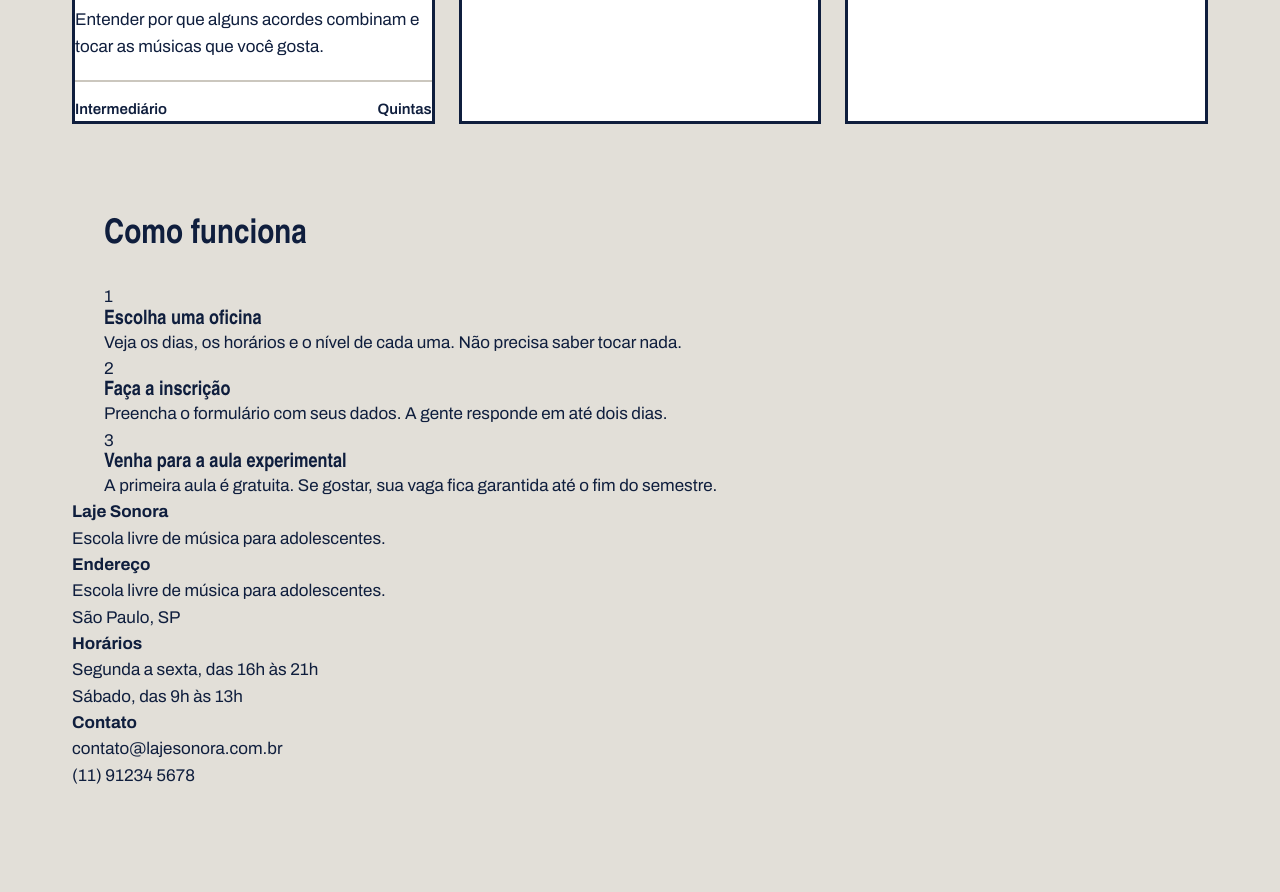
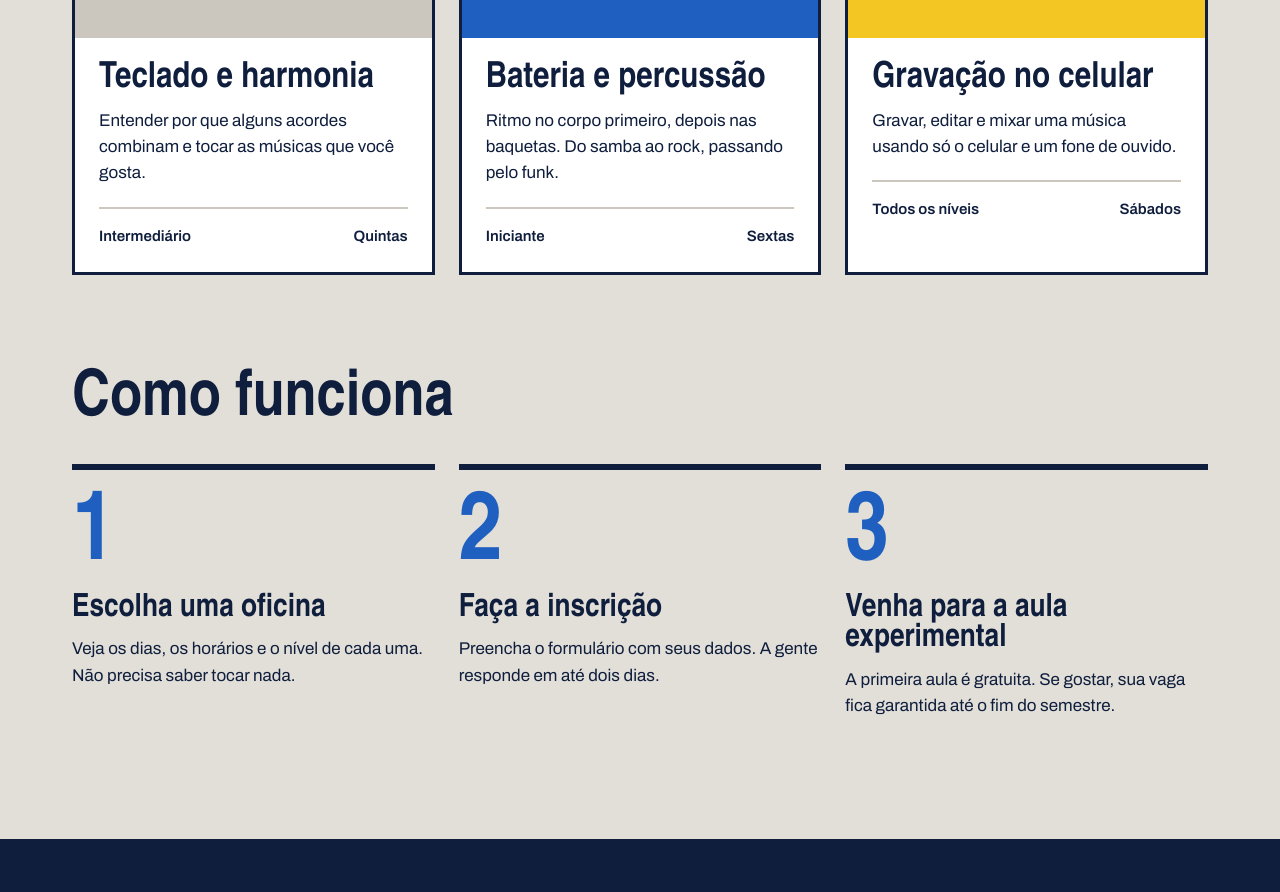
Before and after one commit to pedrao8/lajesonora, a plain HTML site: page index.html in a window 1280 px wide. Shown: the part 1465-2357 px from the top of the page. Before the commit the page ends 2254 px from the top, so only its background shows below. Drawn offline with Linux system fonts and the light colour scheme; a web font is replaced by a local one.

Commit message:
pagina inicial pronta

```diff
--- a/index.css
+++ b/index.css
@@ -5,15 +5,14 @@
 }
 
 :root {
-    --concreto: #E2DFD8;
-    --concreto-escuro: #CBC7BE;
-    --tinta: #0F1E3D;
-    --caixa-dagua: #1F5FBF;
-    --fita: #F3C623;
-    --branco: #FFFFFF;
-
-    --fonte-cartaz: "Big Shoulders", "Arial Narrow", sans-serif;
-    --fonte-texto: "Archivo", Arial, sans-serif;
+    --concreto:#E2DFD8;
+    --concreto-escuro:#CBC7BE;
+    --tinta:#0F1E3D;
+    --caixa-dagua:#1F5FBF;
+    --fita:#F3C623;
+    --branco:#FFFFFF;
+    --fonte-cartaz:"Big Shoulders", "Arial Narrow", sans-serif;
+    --fonte-texto:"Archivo", Arial, sans-serif;
 }
 
 body {
@@ -25,7 +24,7 @@ body {
 }
 
 a {
-  color: inherit;
+    color:inherit
 }
 
 h1, h2, h3 {
@@ -63,7 +62,7 @@ h1, h2, h3 {
     font-weight: 600;
     text-decoration: none;
     padding-bottom: 4px;
-    border-bottom: 4px solid transparent
+    border-bottom: 4px solid transparent;
 }
 
 .menu a:hover {
@@ -74,29 +73,29 @@ h1, h2, h3 {
     border-bottom-color: var(--fita);
 }
 
-.cartazes{
+.cartazes {
     margin-top: 16px;
     display: flex;
-    gap:16px;
+    gap: 16px;
 }
 
-.cartaz{
+.cartaz {
     padding: 40px;
 }
 
-.cartaz-principal{
+.cartaz-principal {
     background-color: var(--caixa-dagua);
-    text-decoration-color: var(--branco);
+    color: var(--branco);
     flex: 2;
 }
 
-.cartaz-principal h1{
+.cartaz-principal h1 {
     font-size: 132px;
     max-width: 9ch;
 }
 
-.cartaz-lateral{
-    background-color: var(--tinta);
+.cartaz-lateral {
+    background-color: var(--fita);
     flex: 1;
     display: flex;
     flex-direction: column;
@@ -105,79 +104,82 @@ h1, h2, h3 {
     align-items: flex-start;
 }
 
-.cartaz-lateral p{
+.cartaz-lateral p {
     font-size: 22px;
     font-weight: 600;
     line-height: 1.3;
 }
 
-.botao{
+.botao {
     background-color: var(--tinta);
+    color: var(--branco);
     font-weight: 700;
     text-decoration: none;
     padding-top: 16px;
     padding-bottom: 16px;
-    padding-inline: 28px;
+    padding-left: 28px;
+    padding-right: 28px;
     border: none;
-    font: 17px var(--fonte-texto);
+    font-family: var(--fonte-texto);
+    font-size: 17px;
     cursor: pointer;
 }
 
-.botao:hover{
+.botao:hover {
     background-color: var(--caixa-dagua);
 }
 
-.secao{
+.secao {
     margin-top: 96px;
 }
 
-.titulo-secao{
-    font-size: 34px;
+.titulo-secao {
+    font-size: 64px;
     margin-bottom: 32px;
 }
 
-.cards{
+.cards {
     display: flex;
     flex-wrap: wrap;
     gap: 24px;
 }
 
-.card{
+.card {
     background-color: var(--branco);
     border: 3px solid var(--tinta);
     flex: 1 1 340px;
 }
 
-.card .foto{
+.card .foto {
     height: 170px;
 }
 
-.foto{
+.foto {
     background-color: var(--concreto-escuro);
 }
 
-.foto-azul{
+.foto-azul {
     background-color: var(--caixa-dagua);
 }
 
-.foto-amarela{
+.foto-amarela {
     background-color: var(--fita);
 }
 
-.foto-tinta{
+.foto-tinta {
     background-color: var(--tinta);
 }
 
-.card .texto{
+.card-texto {
     padding: 24px;
 }
 
-.card h3{
+.card h3 {
     font-size: 36px;
     margin-bottom: 12px;
 }
 
-.card-info{
+.card-info {
     margin-top: 20px;
     padding-top: 16px;
     border-top: 2px solid var(--concreto-escuro);
@@ -186,3 +188,50 @@ h1, h2, h3 {
     display: flex;
     justify-content: space-between;
 }
+
+.passos {
+    display: flex;
+    gap: 24px;
+}
+
+.passo {
+    border-top: 6px solid var(--tinta);
+    padding-top: 20px;
+    flex: 1;
+}
+
+.passo-numero {
+    font-family: var(--fonte-cartaz);
+    font-size: 96px;
+    font-weight: 900;
+    line-height: 1;
+    color: var(--caixa-dagua);
+}
+
+.passo h3 {
+    font-size: 32px;
+    margin-block: 8px 12px;
+}
+
+.rodape {
+    margin-top: 120px;
+    background-color: var(--tinta);
+    color: var(--concreto);
+    padding-block: 56px;
+}
+
+.rodape-colunas {
+    display: flex;
+    gap: 40px;
+}
+
+.rodape-coluna {
+    flex: 1;
+}
+
+.rodape h4 {
+    font-family: var(--fonte-cartaz);
+    font-size: 28px;
+    color: var(--fita);
+    margin-bottom: 12px;
+}
--- a/index.html
+++ b/index.html
@@ -1,25 +1,25 @@
 <!DOCTYPE html>
-<html lang="pt-br">
+<html lang="pt-BR">
 <head>
     <meta charset="UTF-8">
     <meta name="viewport" content="width=device-width, initial-scale=1.0">
-    <link rel="preconnect" href="https://fonts.googleapis.com">
-    <link rel="preconnect" href="https://fonts.gstatic.com" crossorigin>
-    <link href="https://fonts.googleapis.com/css2?family=Big+Shoulders:opsz,wght@10..72,100..900&display=swap" rel="stylesheet">
+    <link rel="stylesheet" href="index.css">
+    <title>Laje sonora | início</title>
+
     <link rel="preconnect" href="https://fonts.googleapis.com">
     <link rel="preconnect" href="https://fonts.gstatic.com" crossorigin>
     <link href="https://fonts.googleapis.com/css2?family=Archivo:ital,wght@0,100..900;1,100..900&family=Big+Shoulders:opsz,wght@10..72,100..900&display=swap" rel="stylesheet">
-    <link rel="stylesheet" href="index.css">
-    <title>Laje Sonora | Início </title>
 </head>
 <body>
     <header class="conteudo topo">
-        <a href="index.html" class="logo">Laje Sonora</a>
+        <a href="index.html" class="logo">
+            Laje Sonora
+        </a>
 
         <nav class="menu">
-            <a href="" class="atual">Inicio</a>
-            <a href="">Oficinas</a>
-            <a href="">Inscrição</a>
+            <a href="./index.html" class="atual">Início</a>
+            <a href="./oficinas.html">Oficinas</a>
+            <a href="./inscricao.html">Inscrição</a>
         </nav>
     </header>
 
@@ -30,7 +30,7 @@
             </div>
             <div class="cartaz cartaz-lateral">
                 <p>Oficinas para quem tem de 14 a 18 anos. Turmas de até 12 pessoas, no fim da tarde, com instrumento emprestado para quem não tem.</p>
-                <a href="oficina.html" class="botao">Ver as oficinas</a>
+                <a href="./oficinas.html" class="botao">Ver as oficinas</a>
             </div>
         </section>
         <section class="conteudo secao">
@@ -47,7 +47,6 @@
                         </div>
                     </div>
                 </article>
-
                 <article class="card">
                     <div class="foto foto-amarela"></div>
                     <div class="card-texto">
@@ -59,7 +58,6 @@
                         </div>
                     </div>
                 </article>
-
                 <article class="card">
                     <div class="foto foto-tinta"></div>
                     <div class="card-texto">
@@ -71,9 +69,8 @@
                         </div>
                     </div>
                 </article>
-
                 <article class="card">
-                    <div class="foto"></div>
+                    <div class="foto foto"></div>
                     <div class="card-texto">
                         <h3>Teclado e harmonia</h3>
                         <p>Entender por que alguns acordes combinam e tocar as músicas que você gosta.</p>
@@ -83,9 +80,8 @@
                         </div>
                     </div>
                 </article>
-
                 <article class="card">
-                    <div class="foto-azul"></div>
+                    <div class="foto foto-azul"></div>
                     <div class="card-texto">
                         <h3>Bateria e percussão</h3>
                         <p>Ritmo no corpo primeiro, depois nas baquetas. Do samba ao rock, passando pelo funk.</p>
@@ -95,9 +91,8 @@
                         </div>
                     </div>
                 </article>
-
                 <article class="card">
-                    <div class="foto-amarela"></div>
+                    <div class="foto foto-amarela"></div>
                     <div class="card-texto">
                         <h3>Gravação no celular</h3>
                         <p>Gravar, editar e mixar uma música usando só o celular e um fone de ouvido.</p>
@@ -108,6 +103,7 @@
                     </div>
                 </article>
             </div>
+        </section>
         <section class="conteudo secao">
             <h2 class="titulo-secao">Como funciona</h2>
             <div class="passos">
@@ -128,9 +124,6 @@
                 </div>
             </div>
         </section>
-
-        </section>
-
     </main>
     <footer class="rodape">
         <div class="conteudo rodape-colunas">
@@ -138,37 +131,20 @@
                 <h4>Laje Sonora</h4>
                 <p>Escola livre de música para adolescentes.</p>
             </div>
+            <br>
+            <div class="rodape-coluna">
+                <h4>Endereço:</h4>
+                <p>Rua das Antenas, 120 <br> São Paulo, SP</p>
             </div>
-    </footer>
-
-
-    <footer class="rodape">
-        <div class="conteudo rodape-colunas">
             <div class="rodape-coluna">
-                <h4>Endereço</h4>
-                <p>Escola livre de música para adolescentes. <br> São Paulo, SP</p>
-            </div>
-        </div>
-    </footer>
-
-
-    <footer class="rodape">
-        <div class="conteudo rodape-colunas">
-            <div class="rodape-coluna">
-                <h4>Horários</h4>
+                <h4>Horários:</h4>
                 <p>Segunda a sexta, das 16h às 21h <br> Sábado, das 9h às 13h</p>
             </div>
-        </div>
-    </footer>
-
-    <footer class="rodape">
-        <div class="conteudo rodape-colunas">
             <div class="rodape-coluna">
-                <h4>Contato</h4>
+                <h4>Contato:</h4>
                 <p>contato@lajesonora.com.br <br> (11) 91234 5678</p>
             </div>
         </div>
     </footer>
-
 </body>
 </html>
```
Lines whose indentation alone changed are shown as unchanged.
